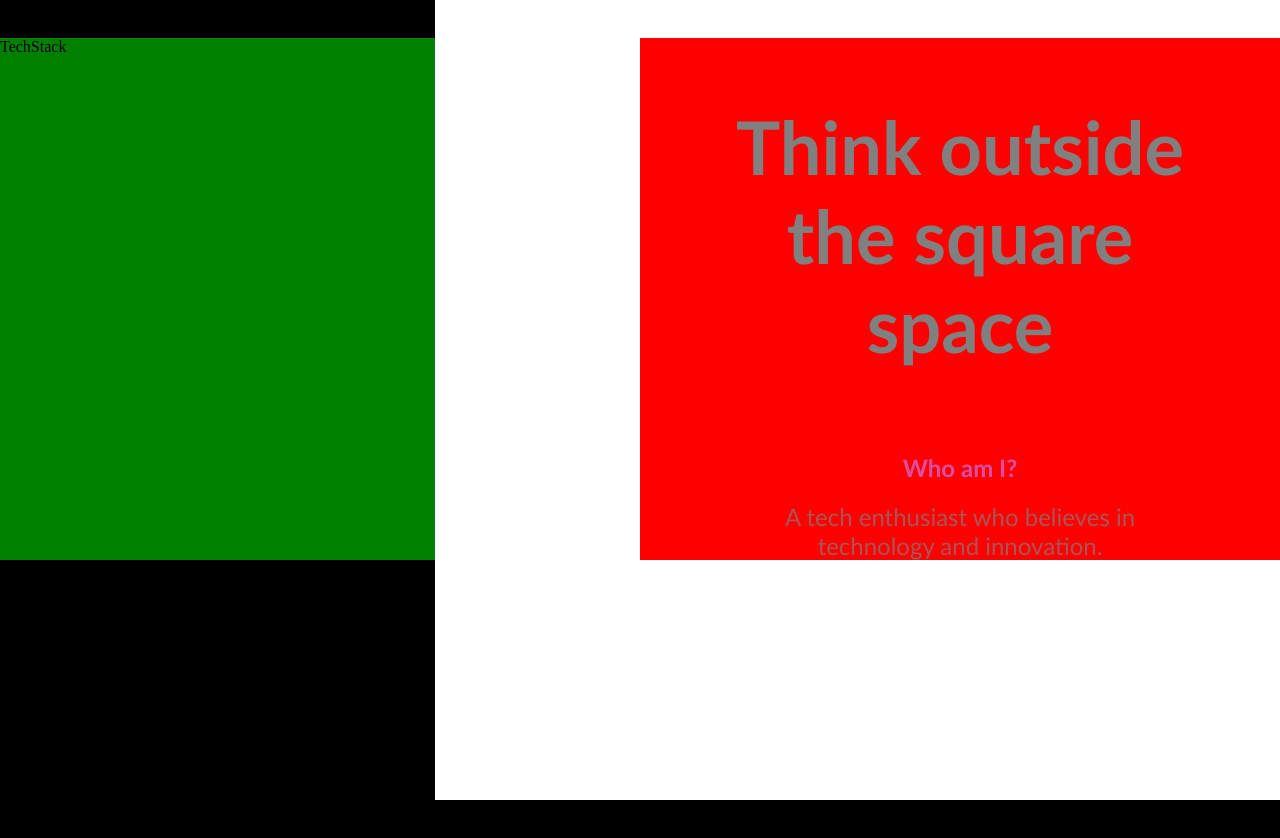
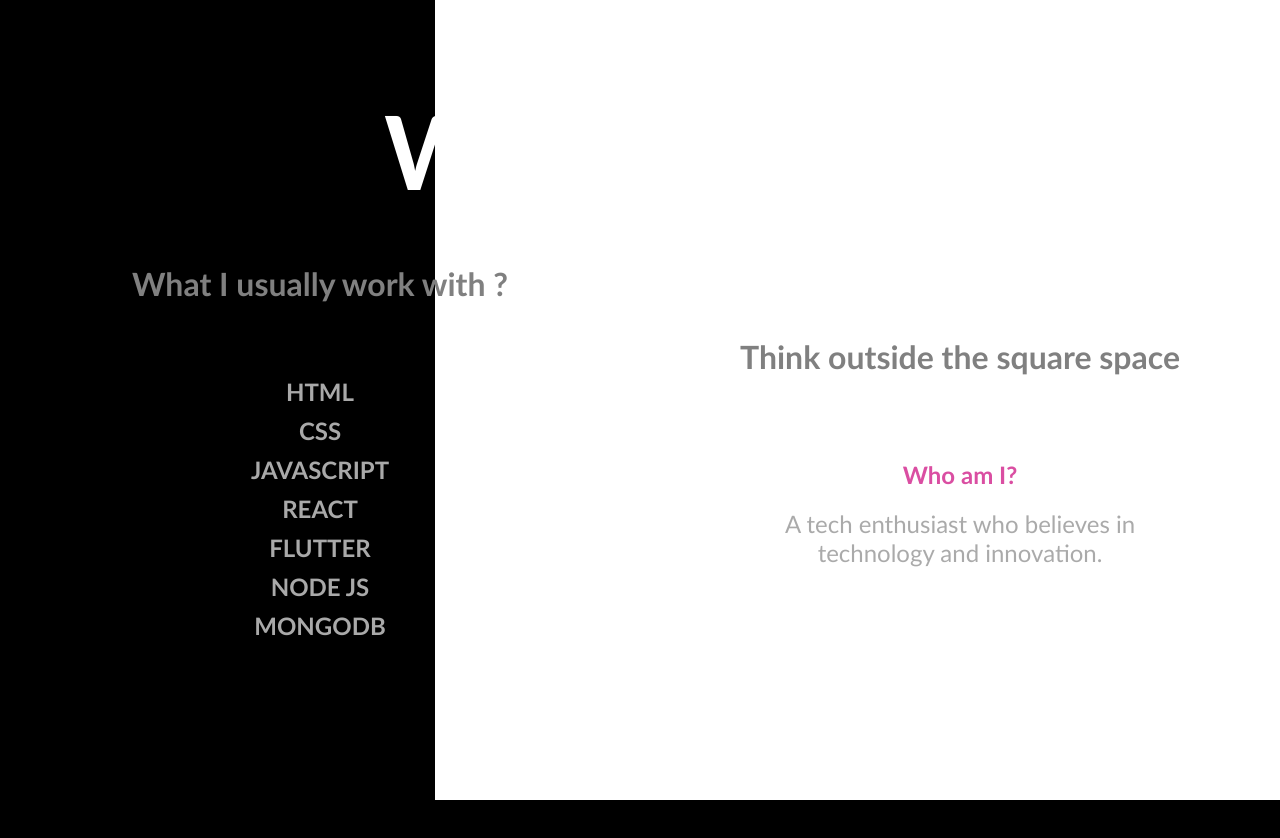
Before and after one commit to vikash18o19/3D-portfolio, a React (Create React App) app: page / in a window 1280 px wide. Shown: the top 838 px of the page. Built offline with nearby package versions, Linux system fonts and the light colour scheme.

Commit message:
adjustment in left div of who.js

```diff
--- a/src/components/Who.js
+++ b/src/components/Who.js
@@ -20,7 +20,7 @@ const Section = styled(motion.div)`
 `;
 
 const Container = styled(motion.div)`
-  background-color: green;
+  /* background-color: green; */
   width: 100vw;
   display: flex;
 `;
@@ -33,12 +33,18 @@ const Left = styled.div`
     width: 400;
   } */
   width: 50%;
+  display: flex;
+  flex-direction: column;
+  align-items: center;
+  gap: 10px;
 `;
 
 const Title = styled.h1`
   padding: 5vw;
   text-align: center;
-  font-size: 74px;
+  font-size: 5vhpx;
+  color: grey;
+  font-family: "Gill Sans", "Gill Sans MT", Calibri, "Trebuchet MS", sans-serif;
   @media only screen and (max-width: 768px) {
     font-size: 30px;
   }
@@ -46,7 +52,7 @@ const Title = styled.h1`
 
 const Right = styled.div`
   width: 50%;
-  background-color: red;
+  /* background-color: red; */
   color: grey;
   font-family: "Gill Sans", "Gill Sans MT", Calibri, "Trebuchet MS", sans-serif;
   flex: 1;
@@ -71,6 +77,11 @@ const Line = styled.img`
 
 const Subtitle = styled.h2`
   color: #da4ea2;
+  font-family: "Gill Sans", "Gill Sans MT", Calibri, "Trebuchet MS", sans-serif;
+`;
+const Techstack = styled.h2`
+  color: darkgrey;
+  font-family: "Gill Sans", "Gill Sans MT", Calibri, "Trebuchet MS", sans-serif;
 `;
 
 const Desc = styled(motion.p)`
@@ -132,11 +143,20 @@ const Who = () => {
     >
       <Container
         style={{
-          bottom: "30vh",
+          bottom: "20vh",
           position: `${Percent >= 0.1 && Percent < 100 ? "fixed" : "absolute"}`,
         }}
       >
-        <Left>TechStack</Left>
+        <Left>
+          <Title>What I usually work with ?</Title>
+          <Techstack>HTML</Techstack>
+          <Techstack>CSS</Techstack>
+          <Techstack>JAVASCRIPT</Techstack>
+          <Techstack>REACT</Techstack>
+          <Techstack>FLUTTER</Techstack>
+          <Techstack>NODE JS</Techstack>
+          <Techstack>MONGODB</Techstack>
+        </Left>
         <Right>
           <Title>Think outside the square space</Title>
           <WhatWeDo>
```
